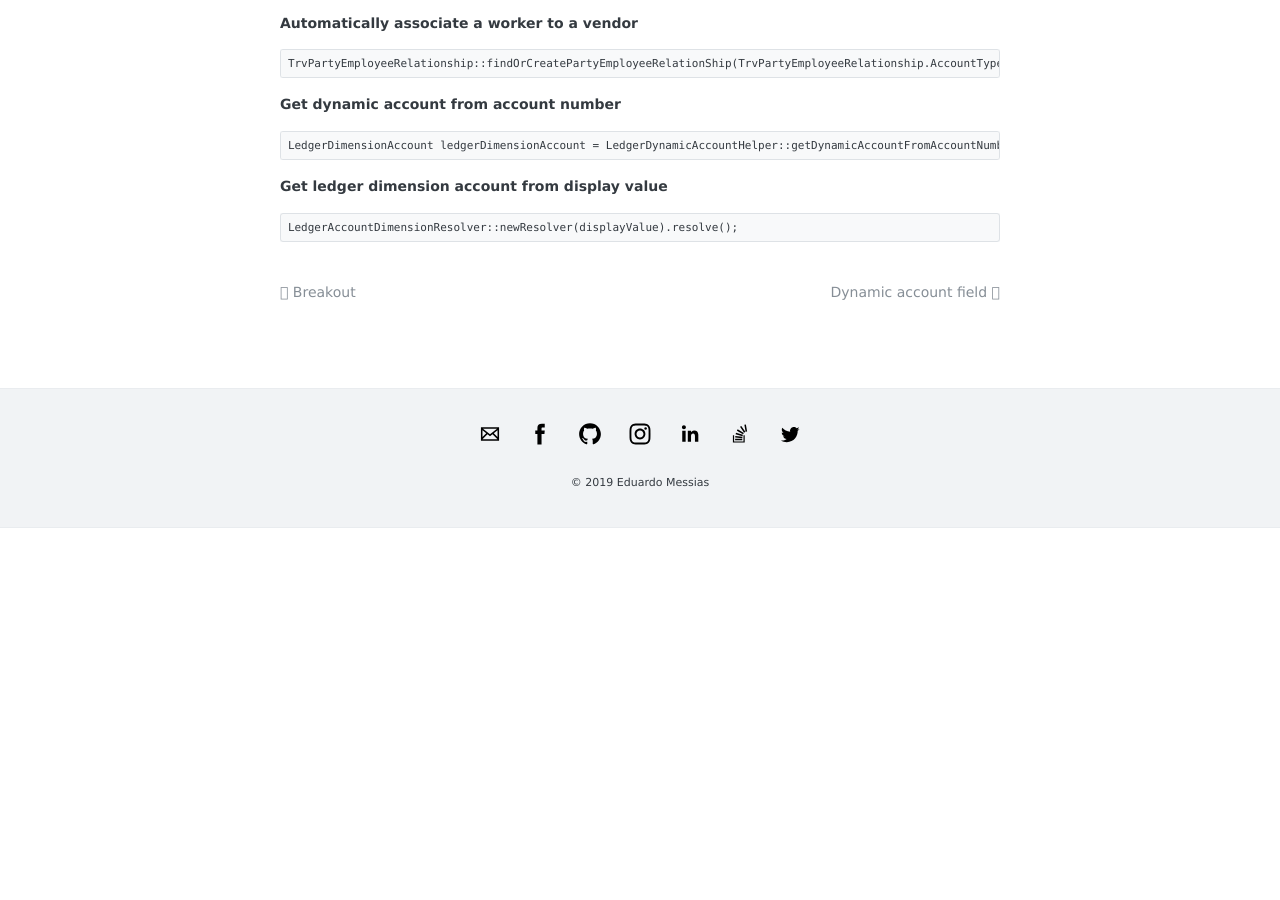
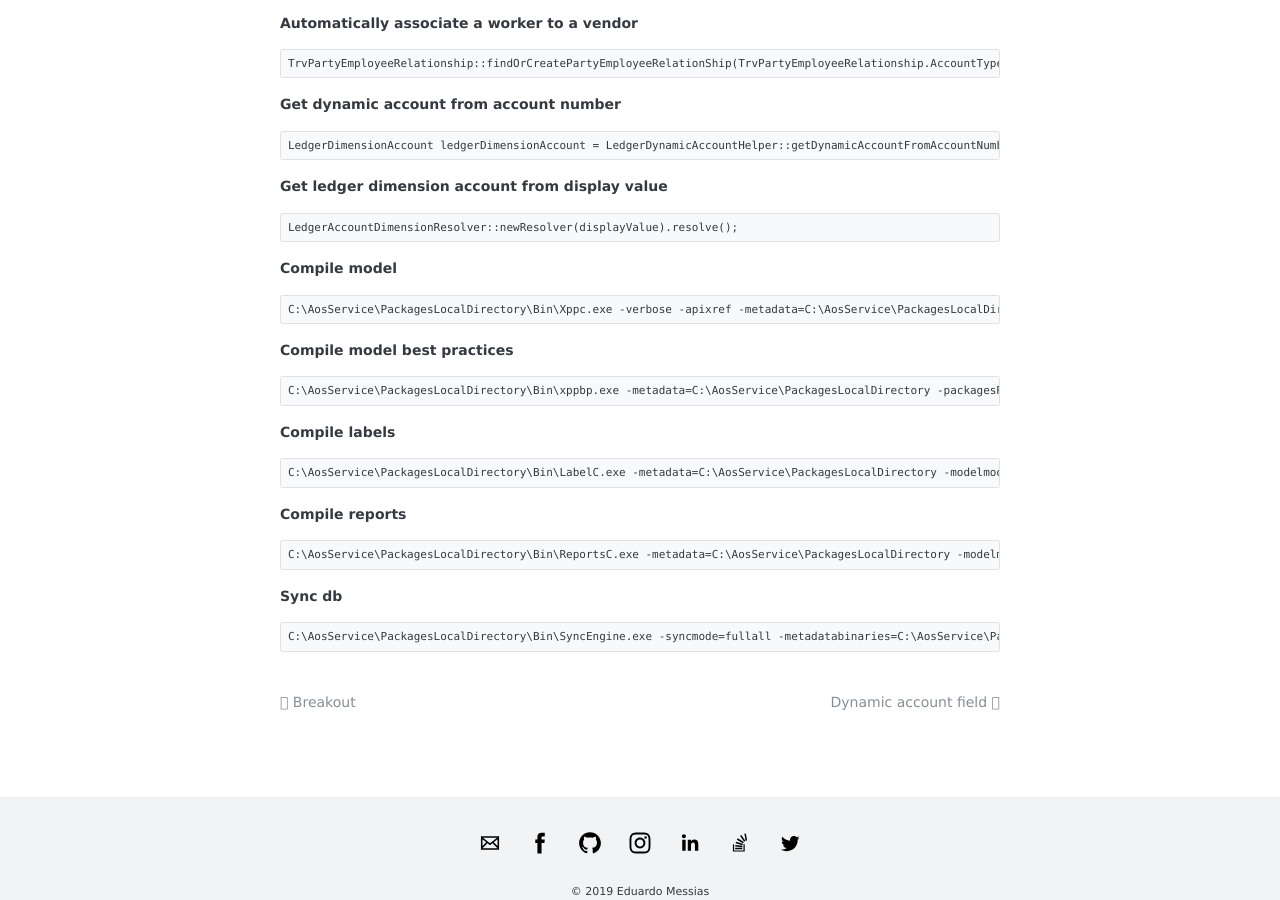
Before and after one commit to eduardomessias/eduardomessias.github.io, a Jekyll site: the page built from _posts/2019-06-14-ms-dyn-365-fo-knowledge-base.md, in a window 1280 px wide and 900 px high, scrolled down 544 px. Built offline with Jekyll 4.4.1, drawn with Linux system fonts in a browser that asks for light colours; before the commit the page ends 1072 px from its top, so only the background shows below that.

Commit message:
Update 2019-06-14-ms-dyn-365-fo-knowledge-base.md

````diff
--- a/_posts/2019-06-14-ms-dyn-365-fo-knowledge-base.md
+++ b/_posts/2019-06-14-ms-dyn-365-fo-knowledge-base.md
@@ -32,3 +32,28 @@ LedgerDimensionAccount ledgerDimensionAccount = LedgerDynamicAccountHelper::getD
 ```
 LedgerAccountDimensionResolver::newResolver(displayValue).resolve();
 ```
+
+**Compile model**
+```
+C:\AosService\PackagesLocalDirectory\Bin\Xppc.exe -verbose -apixref -metadata=C:\AosService\PackagesLocalDirectory -modelmodule=<model_name> -referenceFolder=C:\AosService\PackagesLocalDirectory -xreffilename="C:\AosService\PackagesLocalDirectory\<model_name>\<model_name>.xref" -refPath=C:\AosService\PackagesLocalDirectory\<model_name>\bin -output=C:\AosService\PackagesLocalDirectory\<model_name>\bin -log=C:\<log_path>\Dynamics.AX.<model_name>.xppc.log -xmllog=C:\<log_path>\Dynamics.AX.<model_name>.xppc.xml
+```
+
+**Compile model best practices**
+```
+C:\AosService\PackagesLocalDirectory\Bin\xppbp.exe -metadata=C:\AosService\PackagesLocalDirectory -packagesRoot=C:\AosService\PackagesLocalDirectory -module=<model_name> -model=<model_name> -all -log=C:\<log_path>\Dynamics.AX.<model_name>.xppbp.log -xmllog=C:\<log_path>\Dynamics.AX.<model_name>.xppbp.xml
+```
+
+**Compile labels**
+```
+C:\AosService\PackagesLocalDirectory\Bin\LabelC.exe -metadata=C:\AosService\PackagesLocalDirectory -modelmodule=<model_name> -output=C:\AosService\PackagesLocalDirectory\<model_name>\Resources\ -outlog=C:\<log_path>\Dynamics.AX.<model_name>.labelc.log -errlog=C:\<log_path>\Dynamics.AX.<model_name>.labelc.err
+```
+
+**Compile reports**
+```
+C:\AosService\PackagesLocalDirectory\Bin\ReportsC.exe -metadata=C:\AosService\PackagesLocalDirectory -modelmodule=<model_name> -LabelsPath=C:\AosService\PackagesLocalDirectory -output=C:\AosService\PackagesLocalDirectory\<model_name>\Reports\ -log=C:\<log_path>\Dynamics.AX.<model_name>.reportsc.log -xmllog=C:\<log_path>\Dynamics.AX.<model_name>.reportsc.xml
+```
+
+**Sync db**
+```
+C:\AosService\PackagesLocalDirectory\Bin\SyncEngine.exe -syncmode=fullall -metadatabinaries=C:\AosService\PackagesLocalDirectory -connect="Data Source=ERP-BL-D-APP-1;Initial Catalog=AxDB;Integrated Security=True;Enlist=True;Application Name=SyncEngine" -fallbacktonative=False -raiseDataEntityViewSyncNotification
+```
````
